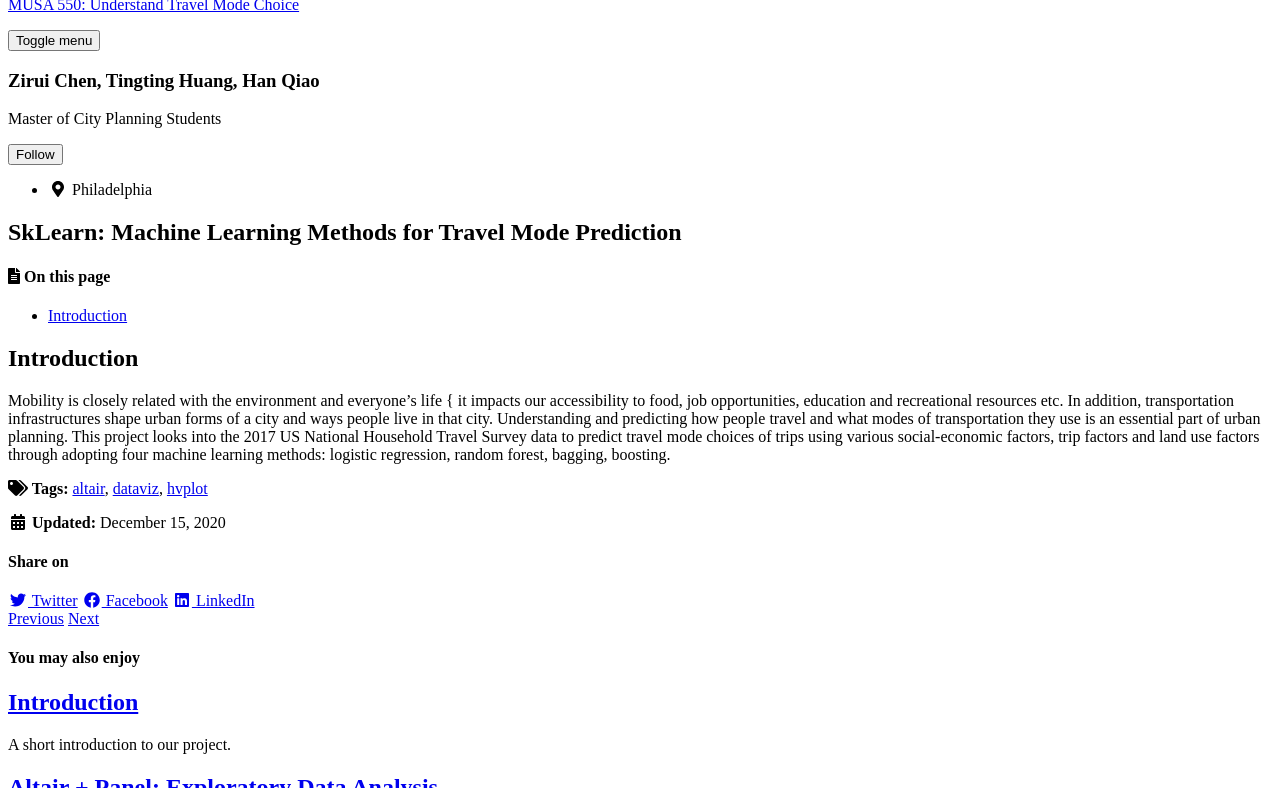
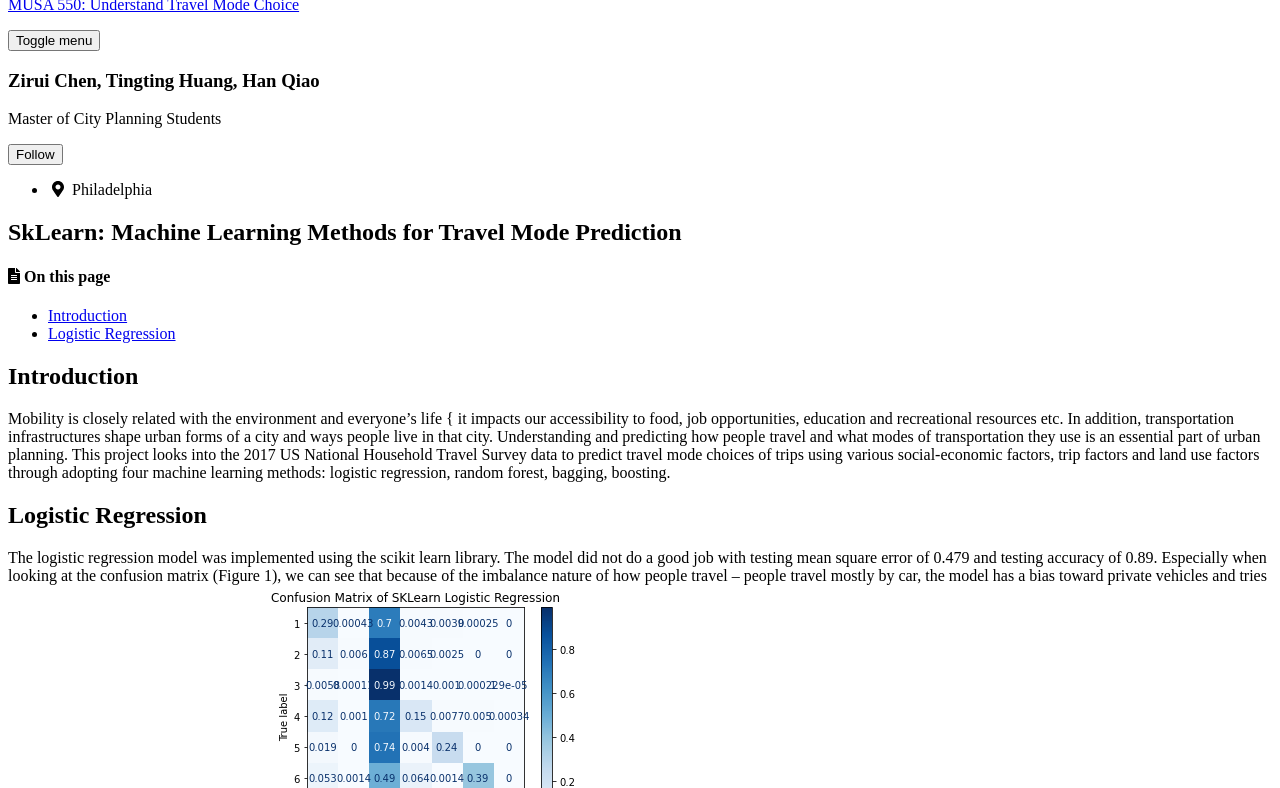
Before and after one commit to hqiao97/travelmode, a Jekyll site: the page built from _posts/2020-12-15-machine-learning.md, in a window 1280 px wide and 900 px high, cut to the strip 112-900 px from the top of the window. Built offline with Jekyll 4.4.1, drawn with Linux system fonts in a browser that asks for light colours; cached includes are drawn as plain includes; nearby versions of some CDN libraries; some of the changed text lies outside the part shown.

Commit message:
update ml

```diff
--- a/_posts/2020-12-15-machine-learning.md
+++ b/_posts/2020-12-15-machine-learning.md
@@ -19,4 +19,9 @@ National Household Travel Survey data to predict travel mode choices of trips us
 factors, trip factors and land use factors through adopting four machine learning methods: logistic regression,
 random forest, bagging, boosting.
 
+## Logistic Regression
+The logistic regression model was implemented using the scikit learn library. The model did not do a good job with testing mean square error of 0.479 and testing accuracy of 0.89. Especially when looking at the confusion matrix (Figure 1), we can see that because of the imbalance nature of how people travel -- people travel mostly by car, the model has a bias toward private vehicles and tries to predict everything into that category.
+![confusion_matrix_lr]({{ site.url }}{{ site.baseurl }}/assets/images/ml_cm_lr.png)
+
+
 <div id="altair-chart-1"></div>
```
Also changed, not shown: assets/images/ml_cm_bagging.png (added), assets/images/ml_cm_boosting.png (added), assets/images/ml_cm_lr.png (added), assets/images/ml_cm_rf.png (added), assets/images/ml_evaluation.png (added).
